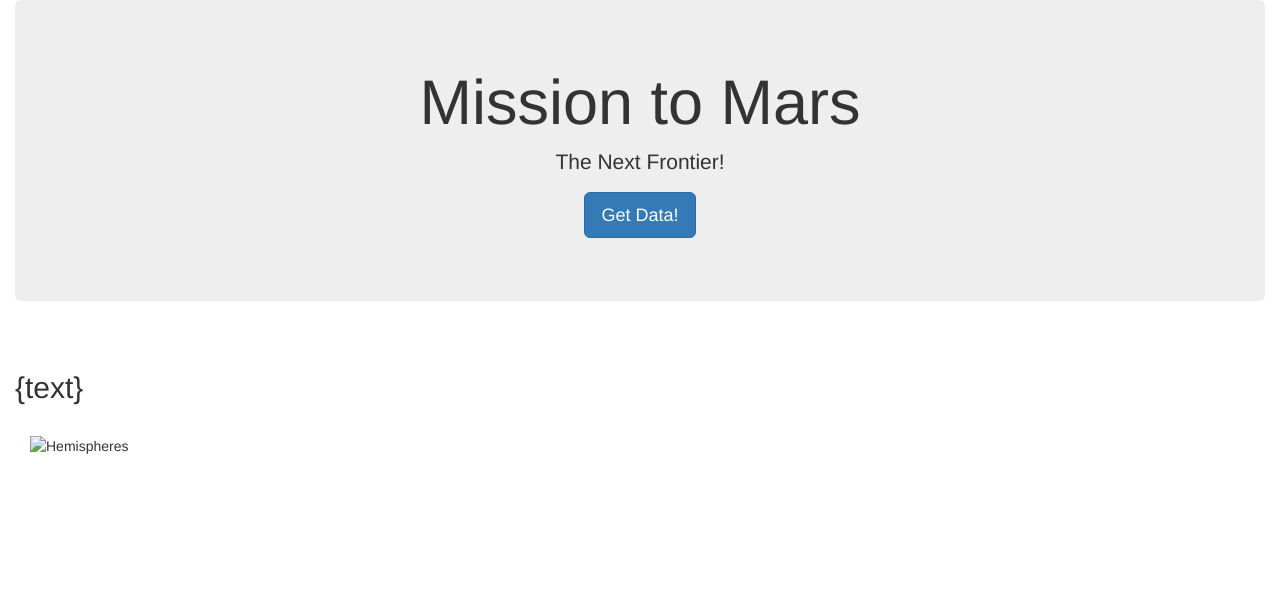
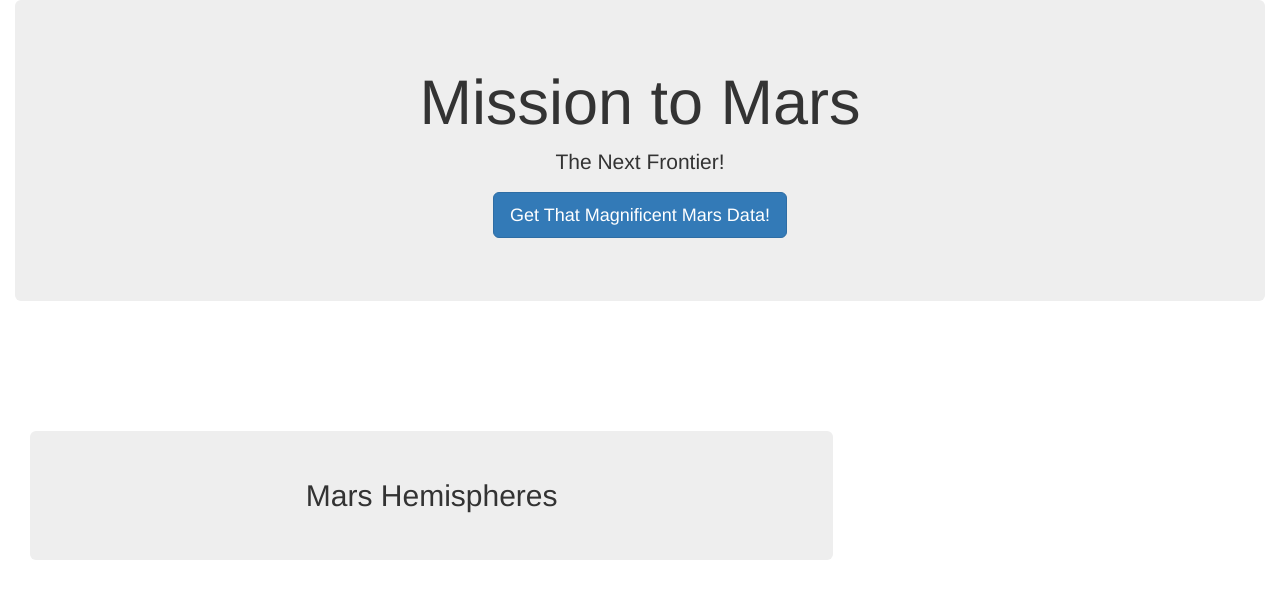
Before and after one commit to thmyers006/web-scraping-challenge, a Flask app: template templates/index.html in a window 1280 px wide. Shown: the top 599 px of the page. Run offline with Flask 2, Linux system fonts and the light colour scheme; the template is opened without the code that fills it, so the values that code supplies are empty; some libraries are stand-ins or nearby versions.

Commit message:
almost there - commit

```diff
--- a/app.py
+++ b/app.py
@@ -6,30 +6,51 @@ import scrape_mars
 app = Flask(__name__)
 
 # Use PyMongo to establish Mongo connection
-mongo = PyMongo(app, uri = "mongodb://localhost:27017/mars_app")
+app.config["MONGO_URI"] = "mongodb://localhost:27017/mars_app"
+mongo = PyMongo(app)
 
 # Route to render index.html template using data from Mongo
 @app.route("/")
 def home():
 
     # Find one record of data from the mongo database
-    mars_data = mongo.db.collection.find_one()
+    mars_data_db = mongo.db.collection.find_one()
 
     # Return template and data
-    return render_template("index.html", mars_data=mars_data)
+    return render_template("index.html", mars_data_db=mars_data_db)
 
-# Route that will call the scrape function
+# Route that will call the scrape1 function (NASA data)
 @app.route("/scrape")
 def scrape():
+    """
+    # Run the scrape function
+    scrape_one = scrape_mars.scrape1()
+    scrape_two = scrape_mars.scrape2()
+    scrape_three = scrape_mars.scrape3()
+    """
+    scrape_four = scrape_mars.scrape4()
 
-    # Run the scrape function
-    mars_data = scrape_mars.scrape()
+    mars_data_db = {
+        #"title" : scrape_one[0],
+        #"paragraph" : scrape_one[1],
+        #"featured_photo" : scrape_two,
+        #"Mars_facts_table" : scrape_three,
+        "Mars_Hemispheres" : scrape_four
+        }
+
+
 
     # Update the Mongo database using update and upsert=True
-    mongo.db.collection.update({}, mars_data, upsert=True)
+
+
+    # last change -- update changed to update_many
+    mongo.db.collection.update_many({}, mars_data_db, upsert=True)
 
     # Redirect back to home page
-    return redirect("/", code=302)
+    return redirect("/")
+
+
+
 
 if __name__ == "__main__":
     app.run(debug=True)
--- a/templates/index.html
+++ b/templates/index.html
@@ -14,16 +14,44 @@
     <div class="jumbotron text-center">
       <h1>Mission to Mars</h1>
       <p>The Next Frontier!</p>
-      <p><a class="btn btn-primary btn-lg" href="/scrape" role="button">Get Data!</a></p>
+      <p><a class="btn btn-primary btn-lg" href="/scrape" role="button">Get That Magnificent Mars Data!</a></p>
+
     </div>
-    <img src="{{ exploration.featured_image_url }}" >
-    <h2>{text}</h2>
+
+    <img src="{{mars_data_db.featured_photo}}">
     <br/>
-    <div class="col-md-8">
-    <img src="{{ exploration.hemisphere_image_urls }}" alt="Hemispheres">
+    <h2>{{mars_data_db.title}}</h2>
+    <h3>{{mars_data_db.paragraph}}</h3>
+    <br/>
+    <div class="col-md-6 text-center">
+    {{mars_data_db.Mars_facts_table |safe}}
     </div>
     <br/>
+    <div class="col-md-8 text-center">
+    <!-- {{ mars_data_db.Mars_Hemispheres |safe}} -->
 
+
+    <div class="col-md-12"></div>
+      <h2 class="jumbotron">Mars Hemispheres</h2>
+      <div>
+          <!-- write a for loop that lists out your data and accesses the values using dot notation. -->
+          {% for sphere in mars_data_db.Mars_Hemispheres %}
+          <div class="col-lg-4">
+              <div class="card" style="width: 40rem;">
+                  <div class="card-body">
+                    <h4 class="card-title">{{ sphere.title }}</h4>
+                    <img src="{{sphere.img_url}}">
+
+                  </div>
+              </div>
+          </div>
+            {% endfor %}
+
+      </div>
+    </div>
+
+    </div>
+    <br/>
 
   </div>
   </div>
```
Also changed, not shown: scrape_mars.py (+39 -17 lines), 1 other file.
